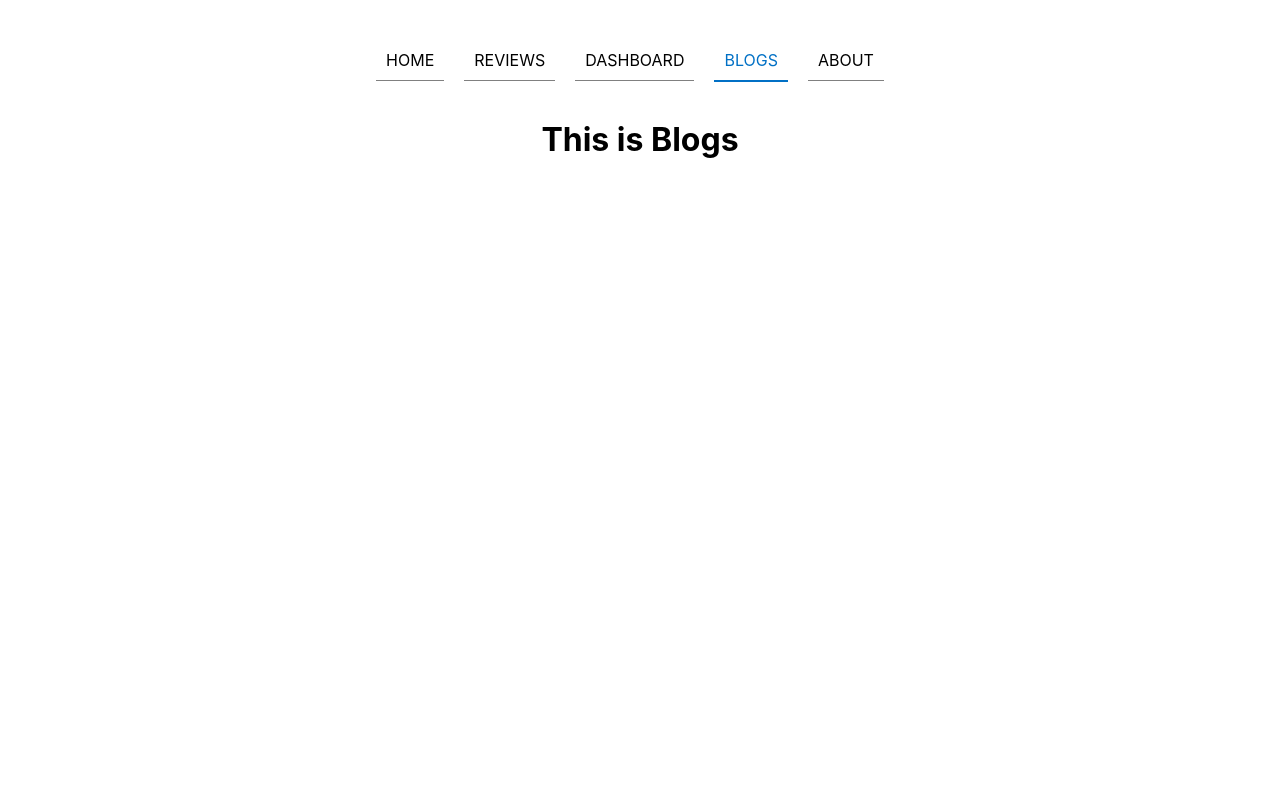
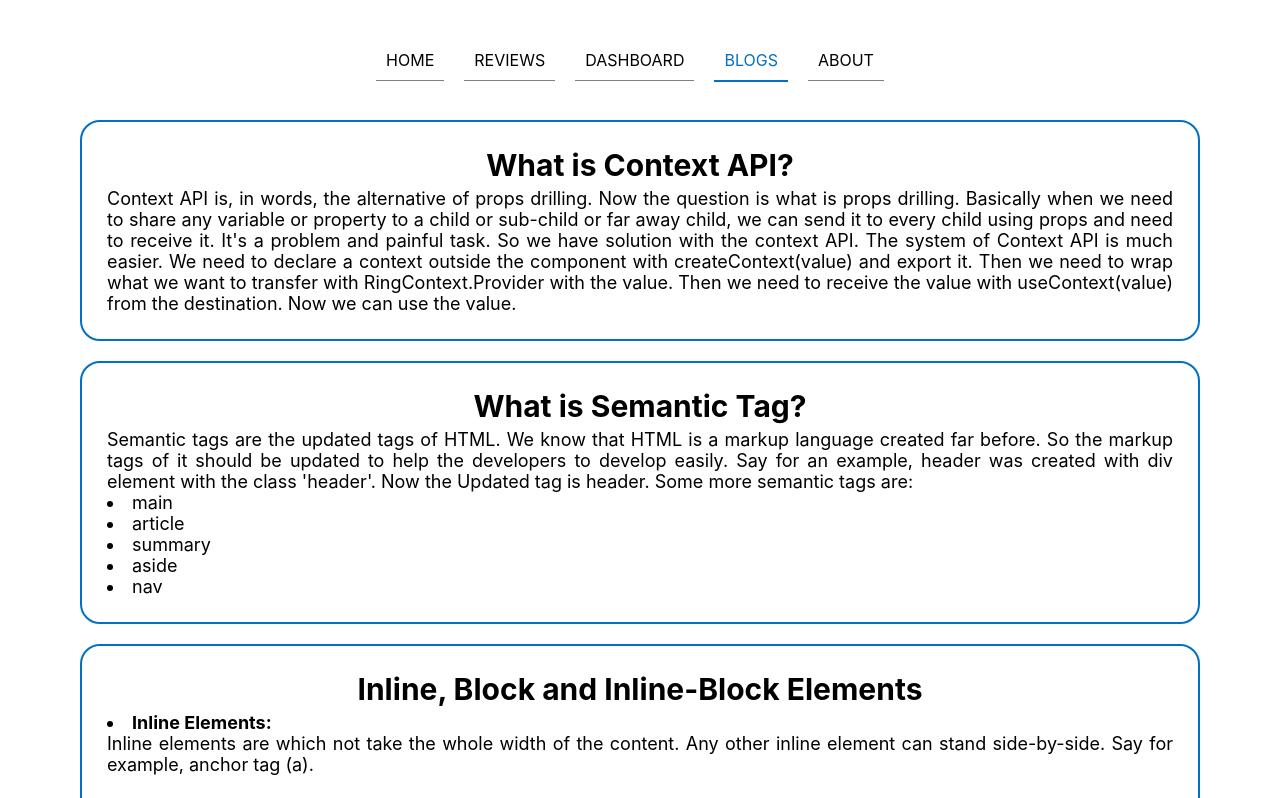
Before and after one commit to abdullahhosenakash/shoes-analyser, a React (Create React App) app: page /blogs in a window 1280 px wide. Shown: the top 798 px of the page. Built offline with nearby package versions, Linux system fonts and the light colour scheme.

Commit message:
blogs added

```diff
--- a/src/components/Blogs/Blogs.css
+++ b/src/components/Blogs/Blogs.css
@@ -0,0 +1,16 @@
+.questions {
+    border: 2px solid #0170c5;
+    border-radius: 20px;
+    padding: 20px;
+    margin: 20px;
+}
+
+.questions h1 {
+    font-size: 30px;
+    margin: 5px;
+}
+
+.questions p {
+    font-size: large;
+    text-align: justify;
+}
--- a/src/components/Blogs/Blogs.js
+++ b/src/components/Blogs/Blogs.js
@@ -1,10 +1,44 @@
 import React from 'react';
+import './Blogs.css';
 
 const Blogs = () => {
     return (
-        <div>
-            <h1>This is Blogs</h1>
-        </div>
+        <section>
+            <article className="questions">
+                <h1>What is Context API?</h1>
+                <p>
+                    Context API is, in words, the alternative of props drilling. Now the question is what is props drilling.
+                    Basically when we need to share any variable or property to a child or sub-child or far away child, we can send it to every child using props and need to receive it. It's a problem and painful task. So we have solution with the context API.
+                    The system of Context API is much easier. We need to declare a context outside the component with createContext(value) and export it. Then we need to wrap what we want to transfer with RingContext.Provider with the value.
+                    Then we need to receive the value with useContext(value) from the destination. Now we can use the value.
+                </p>
+            </article>
+            <article className="questions">
+                <h1>What is Semantic Tag?</h1>
+                <p>
+                    {/* ---------------------------------------------------
+                    wanna show html code in UI but <code></code>, &LeftAngleBracket;, <pre></pre> all are not working in JSX -_-
+                    -------------------------------------------------------*/}
+                    Semantic tags are the updated tags of HTML. We know that HTML is a markup language created far before. So the markup tags of it should be updated to help the developers to develop easily.
+                    Say for an example, header was created with div element with the class 'header'. Now the Updated tag is header.
+                    Some more semantic tags are:
+                    <li>main</li>
+                    <li>article</li>
+                    <li>summary</li>
+                    <li>aside</li>
+                    <li>nav</li>
+                </p>
+            </article>
+            <article className="questions">
+                <h1>Inline, Block and Inline-Block Elements</h1>
+                <p>
+                    <li><b>Inline Elements:</b> <br />  Inline elements are which not take the whole width of the content. Any other inline element can stand side-by-side. Say for example, anchor tag (a). <br /><br /></li>
+                    <li><b>Block Elements:</b><br />Block elements are those which takes the full width whatever how many width the content has. This tag do not allow other tag to stand it's side. Say for example, heading tag (h1-h6) <br /><br /> </li>
+                    <li><b>Inline-Block Element: </b><br />This element do not exist in real but we can declare any block or inline element using display: inline-block in css. This will act like block element but can stay side-by-side </li>
+
+                </p>
+            </article>
+        </section>
     );
 };
 
--- a/src/components/Home/Home.js
+++ b/src/components/Home/Home.js
@@ -20,6 +20,7 @@ const Home = () => {
         setRestReviews([]);
         setToggleSeeReviewsButton(!toggleSeeReviewsButton);
     }
+
     return (
         <main>
             <section className='shoes-detail'>
```
